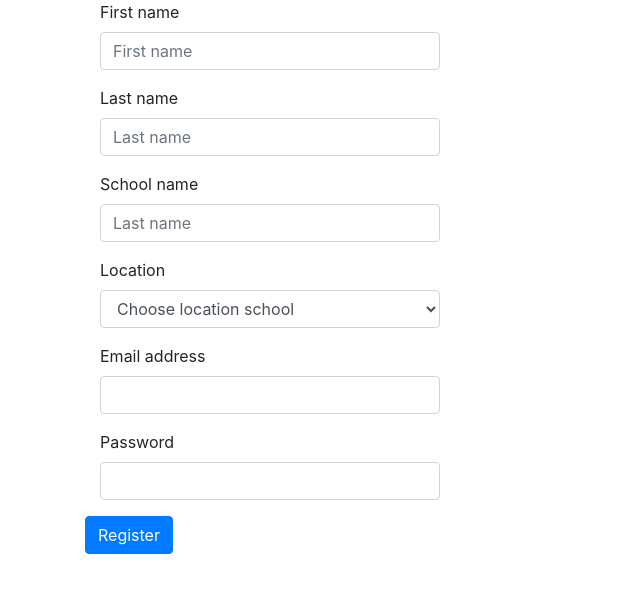
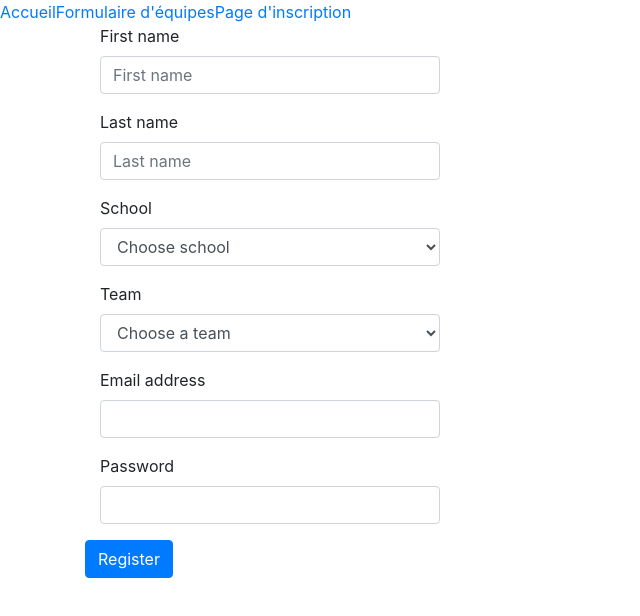
Before and after one commit to MKaziel/hakatombe_front, a React (Create React App) app in the folder hakatombe_front/: page /Inscription in a window 1280 px wide. Shown: the top 616 px of the page, without its empty margins (0-640 px from the left). Built offline with nearby package versions, Linux system fonts and the light colour scheme.

Commit message:
essaie de fetch

```diff
--- a/hakatombe_front/package.json
+++ b/hakatombe_front/package.json
@@ -3,12 +3,14 @@
   "version": "0.1.0",
   "private": true,
   "dependencies": {
+    "@material-ui/core": "^4.11.1",
     "@testing-library/jest-dom": "^5.11.6",
     "@testing-library/react": "^11.2.2",
     "@testing-library/user-event": "^12.2.2",
     "axios": "^0.21.0",
     "react": "^17.0.1",
     "react-dom": "^17.0.1",
+    "react-router-dom": "^5.2.0",
     "react-scripts": "4.0.1",
     "web-vitals": "^0.2.4"
   },
--- a/hakatombe_front/src/App.js
+++ b/hakatombe_front/src/App.js
@@ -1,69 +1,51 @@
-import './App.css';
-import axios from 'axios';
+import React, { Component } from "react";
+import {BrowserRouter as Router, Route} from "react-router-dom";
+import Navbar from "./components/Navbar";
+import Accueil from "./components/Accueil";
+import Inscription from "./components/Inscription";
+import Formulaire from "./components/Formulaire";
 
-function App() {
-  return (
-    <div className="container">
-        <form onSubmit={(e) => register(e)}>
-          <div class="form-group col-md-4">
-            <label for="InputFirsName">First name</label>
-            <input class="form-control" type="text" id="inputFname" placeholder="First name"/>
-          </div>
+class App extends Component {
 
-          <div class="form-group col-md-4">
-            <label for="InputLastName">Last name</label>
-            <input class="form-control" type="text" id="inputLname" placeholder="Last name"/>
-          </div>
+    constructor(props) {
+      super(props);
+      this.state= {
+        users: []
+      }
+    }
 
-          <div class="form-group col-md-4">
-            <label for="inputSchoolName">School name</label>
-            <input class="form-control" type="text" id="inputSchool" placeholder="Last name"/>
-          </div>
+   /* componentDidMount(){
+      fetch('http://localhost:3000/users')
+      .then(response => response.json())
+      /*.then(res => {
+          if(res && res.data) {
+            console.log(res.data)
+          }
+      })
+      response.then((res) => {
+        console.log(res)
+      })
+    }*/
 
-          <div class="form-group col-md-4">
-            <label for="inputState">Location</label>
-            <select id="inputLocation" class="form-control">
-              <option selected>Choose location school</option>
-              <option>Paris</option>
-              <option>Saint-Quentin en Yvelines</option>
-              <option>Marne-la-Vallée</option>
-            </select>
-          </div>
+  render(){
 
-          <div class="form-group col-md-4">
-            <label for="inputEmail">Email address</label>
-            <input type="email" class="form-control" id="inputEmail" aria-describedby="emailHelp"/>
-            {/* <small id="emailHelp" class="form-text text-muted">Notice</small> */}
-          </div>
-          <div class="form-group col-md-4">
-            <label for="inputPassword">Password</label>
-            <input type="password" class="form-control" id="inputPassword"/>
-          </div>
+    return(
+      <Router>
+        <div className="App">
+          <Navbar/>
+          <Route exact path="/" component={Accueil}/>
+          <Route path="/Inscription" component={Inscription}/>
+          <Route path="/Formulaire" component={Formulaire}/>
+        </div>
 
-          <button type="submit" class="btn btn-primary">Register</button>
-        </form>
-    </div>
-  );
-}
+        <div>
 
-function register(e){
-  e.preventDefault();
-  let request = {
-    fname : document.getElementById('inputFname').value,
-    lname : document.getElementById('inputLname').value,
-    school : document.getElementById('inputSchool').value,
-    location : document.getElementById('inputLocation').value,
-    email : document.getElementById('exampleInputEmail1').value,
-    password: document.getElementById('inputPassword').value
+        </div>
+      </Router>
+    );
   }
 
-  axios.post('http://localhost:3000/users/register', request)
-  .then(resp => {
-      alert(resp.data.message);
-  })
-  .catch(err => {
-    console.log(err);
-  })
+
 }
 
 export default App;
--- /dev/null
+++ b/hakatombe_front/src/components/Accueil.js
@@ -0,0 +1,11 @@
+import React from 'react';
+
+const Accueil = () =>{
+    return(
+        <div className="container">
+            <h4>Page d'accueil</h4>
+        </div>
+    );
+};
+
+export default Accueil;
--- /dev/null
+++ b/hakatombe_front/src/components/Formulaire.js
@@ -0,0 +1,11 @@
+import React from 'react';
+
+const Formulaire = () =>{
+    return(
+        <div className="container">
+            <h4>Page 44</h4>
+        </div>
+    );
+};
+
+export default Formulaire;
--- /dev/null
+++ b/hakatombe_front/src/components/Inscription.js
@@ -0,0 +1,88 @@
+import React from 'react';
+import axios from 'axios';
+
+const Inscription = () =>{
+    return(
+            <div className="container">
+                <form onSubmit={(e) => register(e)}>
+                  <div className="form-group col-md-4">
+                    <label htmlFor="InputFirsName">First name</label>
+                    <input className="form-control" type="text" id="inputFname" placeholder="First name"/>
+                  </div>
+
+                  <div className="form-group col-md-4">
+                    <label htmlFor="InputLastName">Last name</label>
+                    <input className="form-control" type="text" id="inputLname" placeholder="Last name"/>
+                  </div>
+
+                <div className="form-group col-md-4">
+                    <label htmlFor="inputState">School</label>
+                    <select id="inputLocation" class="form-control">
+                    <option selected>Choose school</option>
+                    <option>Paris</option>
+                    <option>Saint-Quentin en Yvelines</option>
+                    <option>Marne-la-Vallée</option>
+                    </select>
+                </div>
+
+                <div className="form-group col-md-4">
+                    <label htmlFor="inputState">Team</label>
+                    <select id="inputLocation" class="form-control">
+                    <option selected>Choose a team</option>
+                    <option>Les nulls</option>
+                    <option>Les nous</option>
+                    <option>Les vous</option>
+                    </select>
+                </div>
+
+
+
+                  <div className="form-group col-md-4">
+                    <label htmlFor="inputEmail">Email address</label>
+                    <input type="email" class="form-control" id="inputEmail" aria-describedby="emailHelp"/>
+                  </div>
+                  <div className="form-group col-md-4">
+                    <label htmlFor="inputPassword">Password</label>
+                    <input type="password" class="form-control" id="inputPassword"/>
+                  </div>
+
+                  <button type="submit" class="btn btn-primary">Register</button>
+                </form>
+            </div>
+          );
+
+        }
+
+        /*function register(e){
+            e.preventDefault();
+            let request = {
+              fname : document.getElementById('inputFname').value,
+              lname : document.getElementById('inputLname').value,
+              school : document.getElementById('inputSchool').value,
+              location : document.getElementById('inputLocation').value,
+              email : document.getElementById('exampleInputEmail1').value,
+              password: document.getElementById('inputPassword').value
+            }
+
+            axios.post('http://localhost:3000/users/register', request)
+            .then(resp => {
+                alert(resp.data.message);
+            })
+            .catch(err => {
+              console.log(err);
+            })
+  };*/
+
+
+
+
+export default Inscription;
+
+
+/*
+
+<div className="form-group col-md-4">
+<label htmlFor="inputSchoolName">School name</label>
+<input className="form-control" type="text" id="inputSchool" placeholder="Last name"/>
+</div>
+*/
--- /dev/null
+++ b/hakatombe_front/src/components/Navbar.js
@@ -0,0 +1,56 @@
+import  React from "react";
+import BottomNavigation from '@material-ui/core/BottomNavigation';
+import BottomNavigationAction from '@material-ui/core/BottomNavigationAction';
+//import { withStyles } from '@material-ui/core/styles'
+//const classe = useStyle();
+
+
+const Navbar = () => {
+
+
+
+    return(
+        <div>
+            <a href="/">Accueil</a>
+            <a href="/Formulaire">Formulaire d'équipes</a>
+            <a href="/Inscription">Page d'inscription</a>
+        </div>
+    )
+}
+
+/*const styles = {
+    root: {
+        value: 500,
+    }
+};*/
+
+/*class Navbar extends React.Component{
+    state = {
+        value: 0,
+    };
+
+    handleChange =  (event, value) => {
+        this.setState({ value });
+    };
+    render(){
+        const {classe} = this.props;
+        const {value} = this.state;
+
+        return(
+            <BottomNavigation
+                value={value}
+                onChange={this.handleChange}
+                showLabels
+                //className={classe.root}
+            >
+                <BottomNavigationAction><a href="/">Accueil</a></BottomNavigationAction>
+                <BottomNavigationAction><a href="/Formulaire">Formulaire d'équipes</a></BottomNavigationAction>
+                <BottomNavigationAction ><a href="/Inscription">Page d'inscription</a></BottomNavigationAction>
+
+            </BottomNavigation>
+
+        );
+    }
+}
+*/
+export default Navbar;
```
Also changed, not shown: 2 other files (tests, documents, lock files or other folders).
